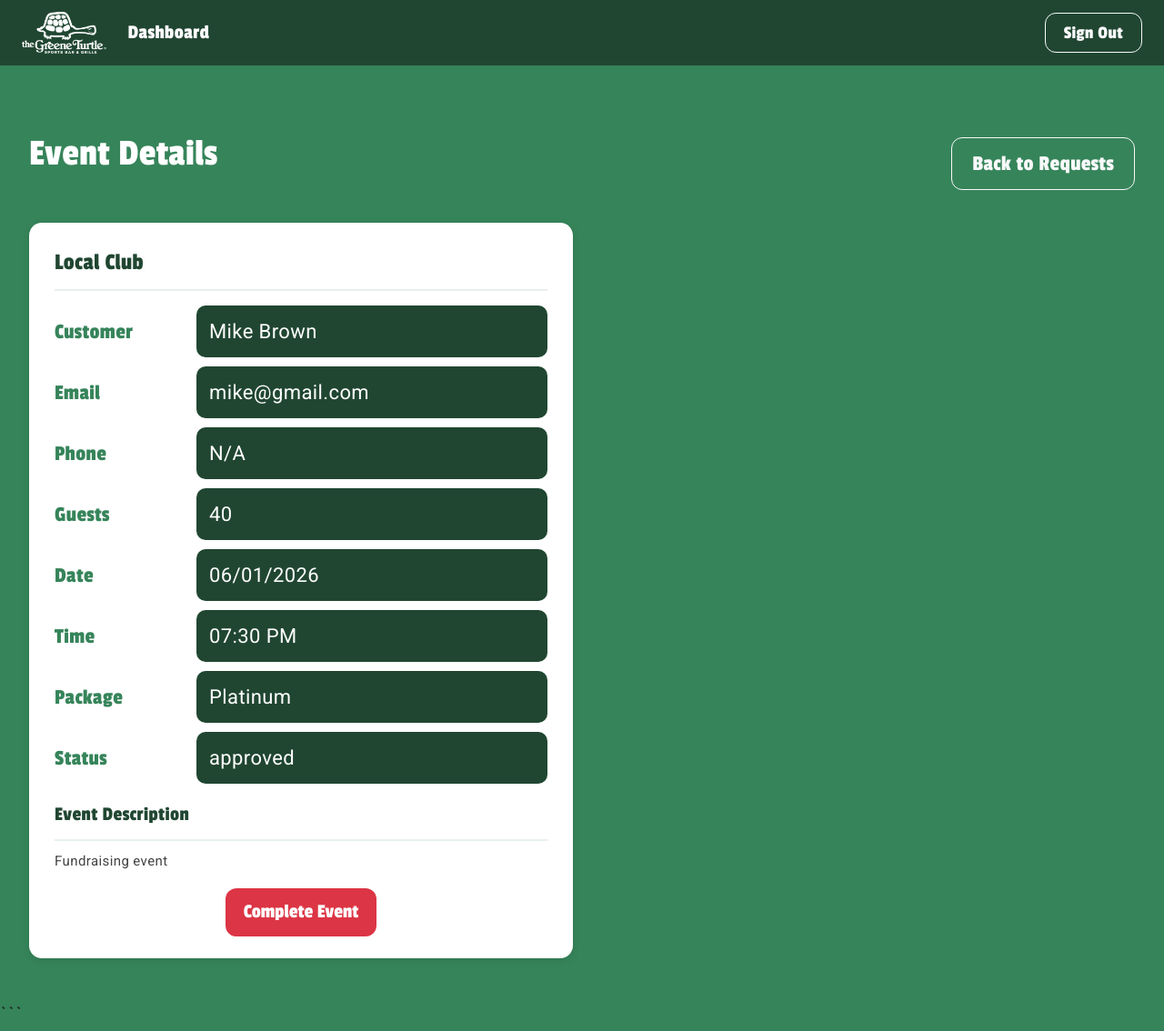
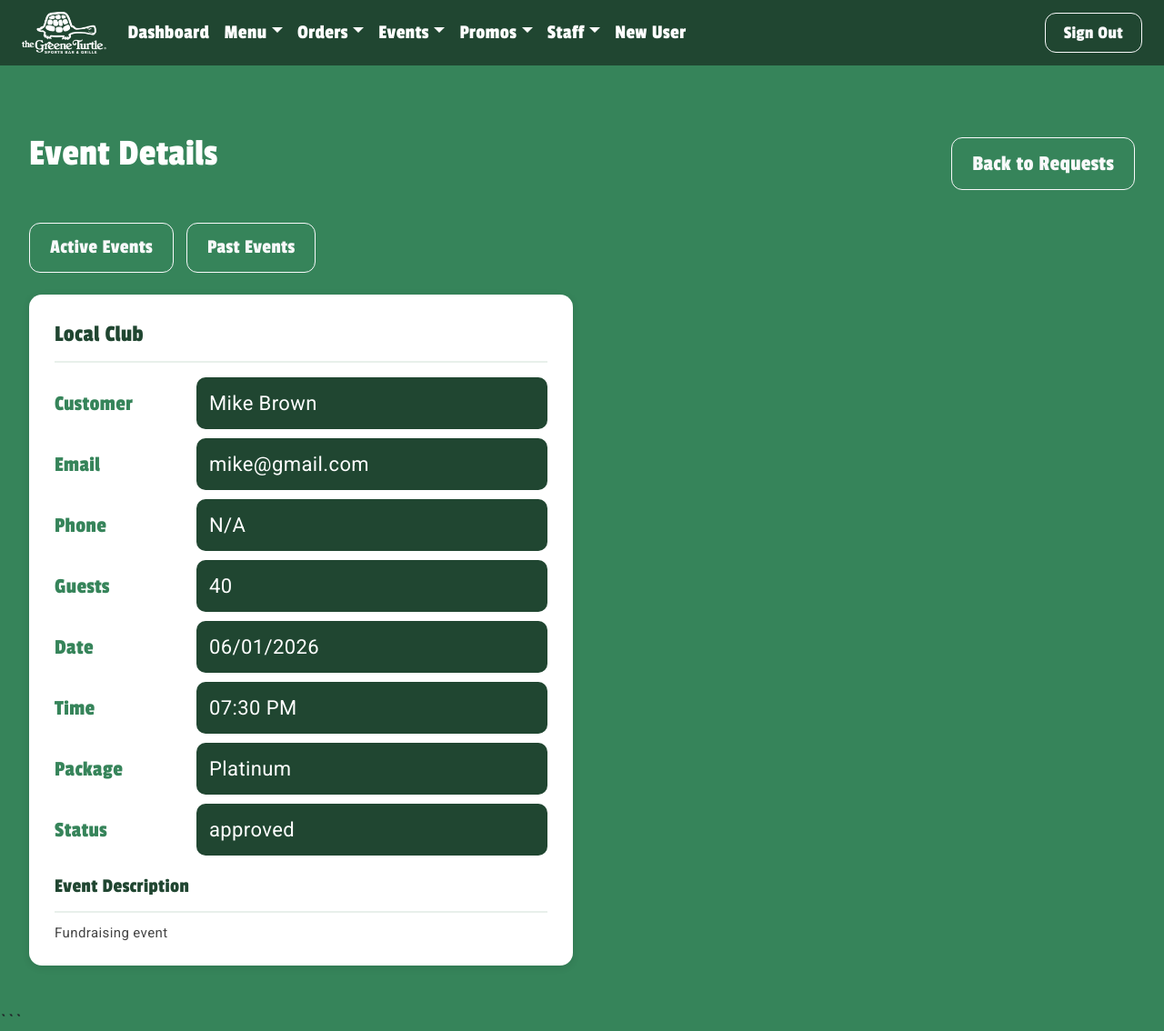
Before and after one commit to UMDBMGT407/S2026_TEAM7, a Flask app: page /event-details in a window 1280 px wide. Shown: the whole page at 91% size. Before the commit the page ends 1110 px from the top, so only its background shows below. Run offline with Flask 3, Linux system fonts and the light colour scheme; a user stored in the database is signed in; data comes from the database, SQL or seed files in the repository; some libraries are stand-ins or nearby versions.

Commit message:
Update event_details_admin.html

````diff
--- a/templates/event_details_admin.html
+++ b/templates/event_details_admin.html
@@ -58,6 +58,66 @@
 <body>
   <div class="event-details">
 
+<!DOCTYPE html>
+
+<html lang="en">
+<head>
+  <meta charset="UTF-8">
+  <meta http-equiv="X-UA-Compatible" content="IE=edge">
+  <meta name="viewport" content="width=device-width, initial-scale=1.0">
+
+  <link rel="stylesheet" href="{{ url_for('static', filename='vars.css') }}">
+  <link rel="stylesheet" href="{{ url_for('static', filename='css/admin.css') }}">
+  <link href="https://cdn.jsdelivr.net/npm/bootstrap@5.3.0/dist/css/bootstrap.min.css" rel="stylesheet">
+
+  <link rel="preconnect" href="https://fonts.googleapis.com">
+  <link rel="preconnect" href="https://fonts.gstatic.com" crossorigin>
+  <link href="https://fonts.googleapis.com/css2?family=Passion+One:wght@400;700&family=Roboto:wght@400;700&display=swap" rel="stylesheet">
+
+  <style>
+    a, button, input, select, h1, h2, h3, h4, h5, * {
+      box-sizing: border-box;
+      margin: 0;
+      padding: 0;
+      -webkit-font-smoothing: antialiased;
+    }
+
+    menu, ol, ul {
+      list-style-type: none;
+      margin: 0;
+      padding: 0;
+    }
+
+    .complete-form {
+      display: inline;
+    }
+
+    .complete-button {
+      border: none;
+      font-family: 'Passion One', sans-serif;
+      font-size: 22px;
+      padding: 10px 20px;
+      border-radius: 12px;
+      cursor: pointer;
+    }
+
+    .flash-popup {
+      position: fixed;
+      top: 100px;
+      left: 50%;
+      transform: translateX(-50%);
+      font-size: 20px;
+      color: white;
+      z-index: 9999;
+    }
+  </style>
+
+  <title>Event Details</title>
+</head>
+
+<body>
+  <div class="event-details">
+
 ```
 <nav class="navbar navbar-expand-lg navbar-dark fixed-top" style="background-color: #204631;">
   <div class="container-fluid px-4">
@@ -74,7 +134,51 @@
         <li class="nav-item">
           <a class="nav-link" href="{{ url_for('dashboard') }}">Dashboard</a>
         </li>
-        <!-- (rest of navbar unchanged) -->
+
+        <li class="nav-item dropdown">
+          <a class="nav-link dropdown-toggle" href="#" data-bs-toggle="dropdown">Menu</a>
+          <ul class="dropdown-menu">
+            <li><a class="dropdown-item" href="{{ url_for('menu') }}">Menu</a></li>
+            <li><a class="dropdown-item" href="{{ url_for('menu_adjustments') }}">Menu Adjustments</a></li>
+          </ul>
+        </li>
+
+        <li class="nav-item dropdown">
+          <a class="nav-link dropdown-toggle" href="#" data-bs-toggle="dropdown">Orders</a>
+          <ul class="dropdown-menu">
+            <li><a class="dropdown-item" href="{{ url_for('orders_and_sales') }}">Orders & Sales</a></li>
+            <li><a class="dropdown-item" href="{{ url_for('inventory') }}">Inventory</a></li>
+            <li><a class="dropdown-item" href="{{ url_for('inventory_adjustments') }}">Inventory Adjustments</a></li>
+          </ul>
+        </li>
+
+        <li class="nav-item dropdown">
+          <a class="nav-link dropdown-toggle" href="#" data-bs-toggle="dropdown">Events</a>
+          <ul class="dropdown-menu">
+            <li><a class="dropdown-item" href="{{ url_for('events') }}">Event Requests</a></li>
+            <li><a class="dropdown-item" href="{{ url_for('event_details_admin') }}">All Event Details</a></li>
+          </ul>
+        </li>
+
+        <li class="nav-item dropdown">
+          <a class="nav-link dropdown-toggle" href="#" data-bs-toggle="dropdown">Promos</a>
+          <ul class="dropdown-menu">
+            <li><a class="dropdown-item" href="{{ url_for('edit_promos') }}">Edit Promos</a></li>
+            <li><a class="dropdown-item" href="{{ url_for('view_promos') }}">View Promos</a></li>
+          </ul>
+        </li>
+
+        <li class="nav-item dropdown">
+          <a class="nav-link dropdown-toggle" href="#" data-bs-toggle="dropdown">Staff</a>
+          <ul class="dropdown-menu">
+            <li><a class="dropdown-item" href="{{ url_for('staff_scheduling_admin') }}">Staff Schedule</a></li>
+            <li><a class="dropdown-item" href="{{ url_for('shift_management') }}">Shift Management</a></li>
+          </ul>
+        </li>
+
+        <li class="nav-item">
+          <a class="nav-link" href="{{ url_for('add_new_user') }}">New User</a>
+        </li>
       </ul>
 
       <ul class="navbar-nav">
@@ -86,7 +190,6 @@
   </div>
 </nav>
 
-<!-- NEW FLASH POPUP -->
 {% with messages = get_flashed_messages(with_categories=true) %}
   {% if messages %}
     <div class="flash-popup">
@@ -108,6 +211,22 @@
         class="btn btn-outline-light"
         style="font-family:'Passion One', sans-serif; font-size:24px; padding:10px 22px; border-radius:12px;">
         Back to Requests
+      </a>
+    </div>
+
+    <div style="display:flex; gap:14px; margin-bottom:24px;">
+      <a
+        href="{{ url_for('event_details_admin', status='active') }}"
+        class="btn {% if status_filter == 'active' %}btn-light{% else %}btn-outline-light{% endif %}"
+        style="font-family:'Passion One', sans-serif; font-size:22px; border-radius:12px; padding:10px 22px;">
+        Active Events
+      </a>
+
+      <a
+        href="{{ url_for('event_details_admin', status='past') }}"
+        class="btn {% if status_filter == 'past' %}btn-light{% else %}btn-outline-light{% endif %}"
+        style="font-family:'Passion One', sans-serif; font-size:22px; border-radius:12px; padding:10px 22px;">
+        Past Events
       </a>
     </div>
 
@@ -162,6 +281,7 @@
               <div class="desc-text">{{ event.event_description or 'No description provided.' }}</div>
             </div>
 
+            {% if status_filter == 'active' %}
               <div style="margin-top:18px; display:flex; justify-content:center;">
                 <form
                   action="{{ url_for('event_complete', inquiry_id=event.inquiry_id) }}"
@@ -175,12 +295,17 @@
                   </button>
                 </form>
               </div>
+            {% endif %}
           </div>
         {% endfor %}
       </div>
     {% else %}
       <div style="color:white; font-size:34px; padding:40px 0;">
-        No approved events yet.
+        {% if status_filter == 'past' %}
+          No past events yet.
+        {% else %}
+          No active events yet.
+        {% endif %}
       </div>
     {% endif %}
 
@@ -191,7 +316,6 @@
   </div>
 
   <script>
-    // OPTIONAL: auto-hide popup after 3 seconds
     setTimeout(() => {
       const popup = document.querySelector('.flash-popup');
       if (popup) popup.style.display = 'none';
````
Lines whose indentation alone changed are shown as unchanged.
